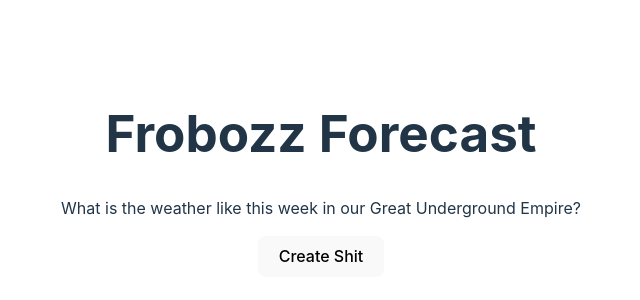
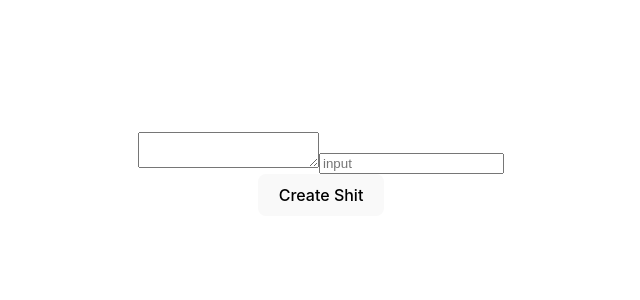
Before and after one commit to arsindelve/ZorkAI, a React (Vite) app in the folder zorkweb.client/: page / in a window 1280 px wide. Shown: the part 226-526 px from the top of the page, without its empty margins (319-959 px from the left). Built offline with nearby package versions, Linux system fonts and the light colour scheme.

Commit message:
It's alive!!!!

```diff
--- /dev/null
+++ b/zorkweb.client/Game.tsx
@@ -0,0 +1,72 @@
+import axios, {AxiosRequestConfig, AxiosResponse, RawAxiosRequestHeaders} from "axios";
+import {useMutation} from "@tanstack/react-query";
+import {GameRequest} from "./src/GameRequest";
+import {GameResponse} from "./src/GameResponse";
+import {useState} from "react";
+
+function Game() {
+
+    const [input, setInput] = useState("");
+    const [response, setResponse] = useState("")
+
+    const client = axios.create({
+        baseURL: 'http://localhost:5223/ZorkOne/',
+    });
+
+    const config: AxiosRequestConfig = {
+        headers: {
+            'Accept': 'application/json',
+        } as RawAxiosRequestHeaders,
+    };
+
+    // Mutations
+    const mutation = useMutation({
+        mutationFn: gameInput,
+        onSuccess: (data) => {
+            setResponse(response + data.data.response);
+        },
+    })
+
+    async function gameInput(input: GameRequest): Promise<AxiosResponse<GameResponse>> {
+        try {
+            return await client.post<GameResponse, AxiosResponse>('', input, config);
+        } catch (e) {
+            throw e;
+        }
+    }
+
+    return (
+        <div>
+
+            <textarea value={response}></textarea>
+
+            <input value={input}
+                   placeholder="input"
+                   onChange={(e) => setInput(e.target.value)}></input>
+
+            <div>
+                {mutation.isPending ? (
+                    'Processing...'
+                ) : (
+                    <>
+                        {mutation.isError ? (
+                            <div>An error occurred: {mutation.error.message}</div>
+                        ) : null}
+
+                        {mutation.isSuccess ? <div>Todo added!</div> : null}
+
+                        <button
+                            onClick={() => {
+                                mutation.mutate(new GameRequest(input))
+                            }}
+                        >
+                            Create Shit
+                        </button>
+                    </>
+                )}
+            </div>
+        </div>
+    )
+}
+
+export default Game;
--- a/zorkweb.client/src/App.tsx
+++ b/zorkweb.client/src/App.tsx
@@ -1,81 +1,18 @@
 import './App.css';
-import {QueryClient, QueryClientProvider, useMutation} from '@tanstack/react-query'
-import axios, {AxiosRequestConfig, AxiosResponse, RawAxiosRequestHeaders} from 'axios';
-import {GameResponse} from "./GameResponse.ts";
-import {GameRequest} from "./GameRequest.ts";
-
+import {QueryClient, QueryClientProvider} from '@tanstack/react-query'
+import Game from "../Game.tsx";
 
 function App() {
 
     const queryClient = new QueryClient()
 
     return (
-
         <div>
-            <h1 id="tabelLabel">Frobozz Forecast</h1>
-            <p>What is the weather like this week in our Great Underground Empire?</p>
             <QueryClientProvider client={queryClient}>
-                <Game/>
+                <Game />
             </QueryClientProvider>
         </div>
-
     );
-
-    function Game() {
-
-        const client = axios.create({
-            baseURL: 'http://localhost:5223/ZorkOne/',
-        });
-
-        const config: AxiosRequestConfig = {
-            headers: {
-                'Accept': 'application/json',
-            } as RawAxiosRequestHeaders,
-        };
-
-        // Mutations
-        const mutation = useMutation({
-            mutationFn: gameInput,
-        })
-
-        async function gameInput(input: GameRequest): Promise<AxiosResponse<GameResponse>> {
-            try {
-                return await client.post<GameResponse, AxiosResponse>('', input, config);
-            } catch (e) {
-                throw e;
-            }
-        }
-
-        return (
-            <div>
-
-
-                <div>
-                    {mutation.isPending ? (
-                        'Adding todo...'
-                    ) : (
-                        <>
-                            {mutation.isError ? (
-                                <div>An error occurred: {mutation.error.message}</div>
-                            ) : null}
-
-                            {mutation.isSuccess ? <div>Todo added!</div> : null}
-
-                            <button
-                                onClick={() => {
-                                    mutation.mutate(new GameRequest("hello"))
-                                }}
-                            >
-                                Create Shit
-                            </button>
-                        </>
-                    )}
-                </div>
-            </div>
-        )
-
-    }
-
 }
 
 export default App;
```
